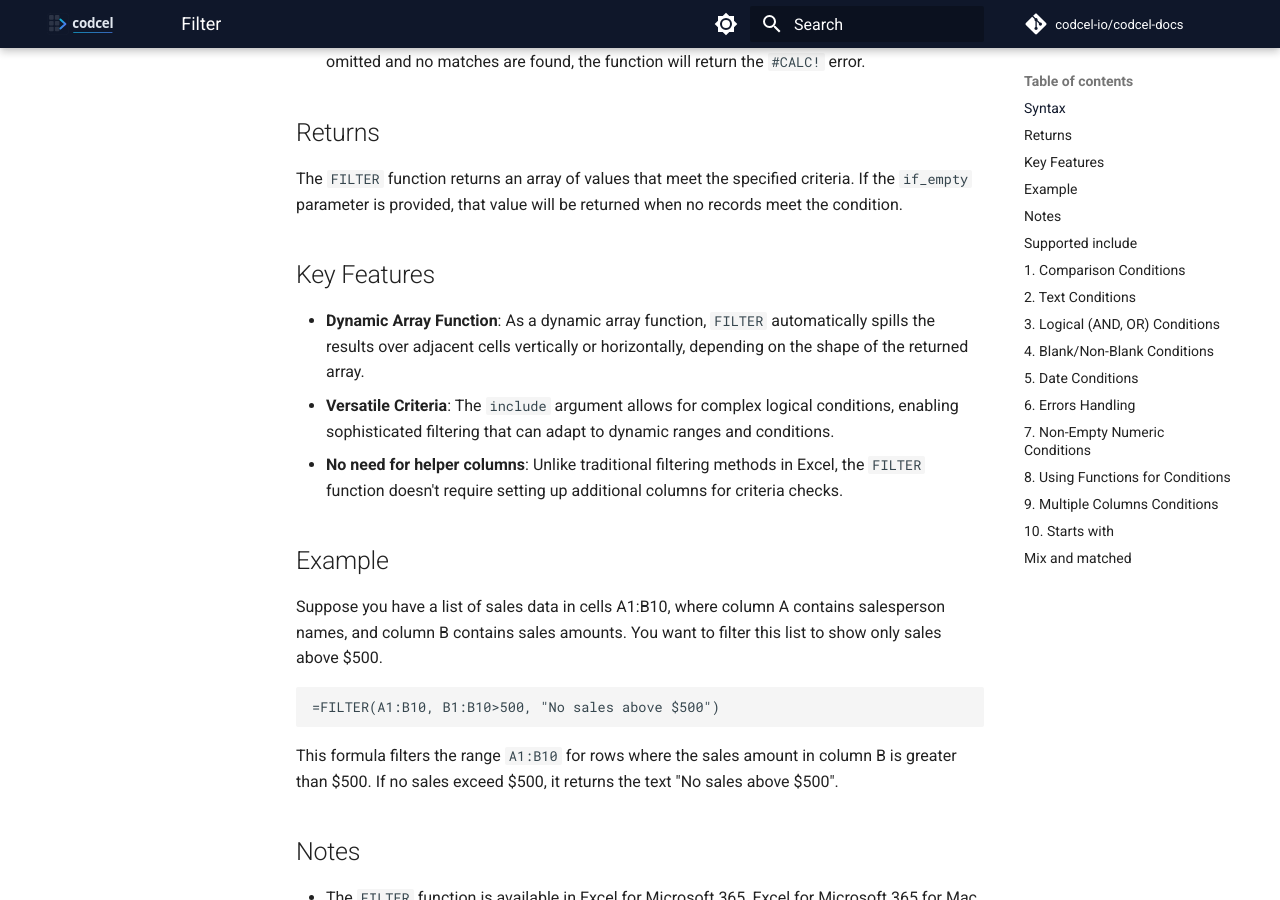
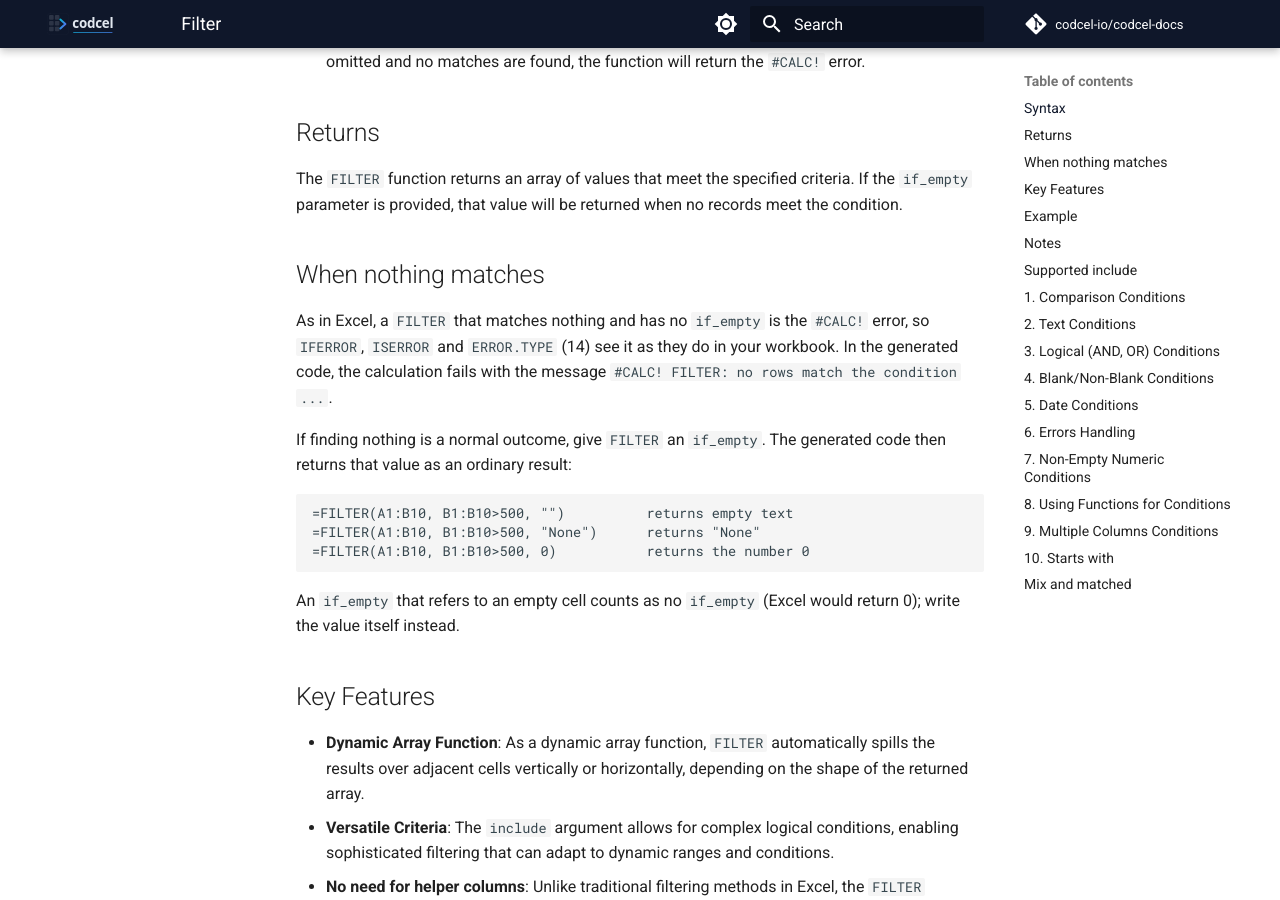
Before and after one commit to codcel-io/codcel-docs, an MkDocs documentation site: the page built from user-guide/table-functions/filter.md, in a window 1280 px wide and 900 px high, scrolled down 618 px. Built offline with MkDocs 1.6.1 and Material for MkDocs 9.7.7, drawn with Linux system fonts in a browser that asks for light colours; comment, search, counter and statistics services are not loaded.

Commit message:
FILTER: document #CALC! when nothing matches, and if_empty

```diff
--- a/user-guide/table-functions/filter.md
+++ b/user-guide/table-functions/filter.md
@@ -22,6 +22,18 @@ This powerful function is part of Excel's dynamic array functions, making it inc
 ## Returns
 
 The `FILTER` function returns an array of values that meet the specified criteria. If the `if_empty` parameter is provided, that value will be returned when no records meet the condition.
+
+## When nothing matches
+
+As in Excel, a `FILTER` that matches nothing and has no `if_empty` is the `#CALC!` error, so `IFERROR`, `ISERROR` and `ERROR.TYPE` (14) see it as they do in your workbook. In the generated code, the calculation fails with the message `#CALC! FILTER: no rows match the condition ...`.
+
+If finding nothing is a normal outcome, give `FILTER` an `if_empty`. The generated code then returns that value as an ordinary result:
+
+    =FILTER(A1:B10, B1:B10>500, "")          returns empty text
+    =FILTER(A1:B10, B1:B10>500, "None")      returns "None"
+    =FILTER(A1:B10, B1:B10>500, 0)           returns the number 0
+
+An `if_empty` that refers to an empty cell counts as no `if_empty` (Excel would return 0); write the value itself instead.
 
 ## Key Features
 
```
